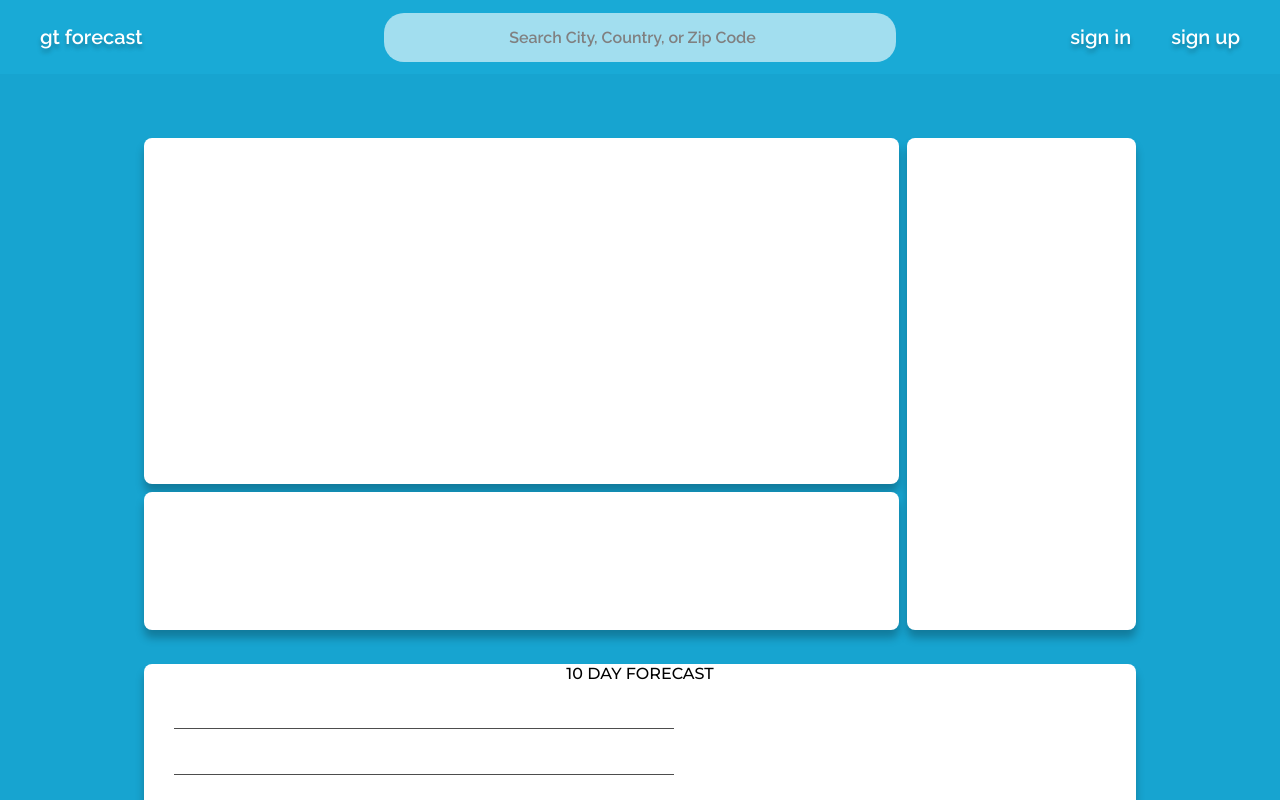
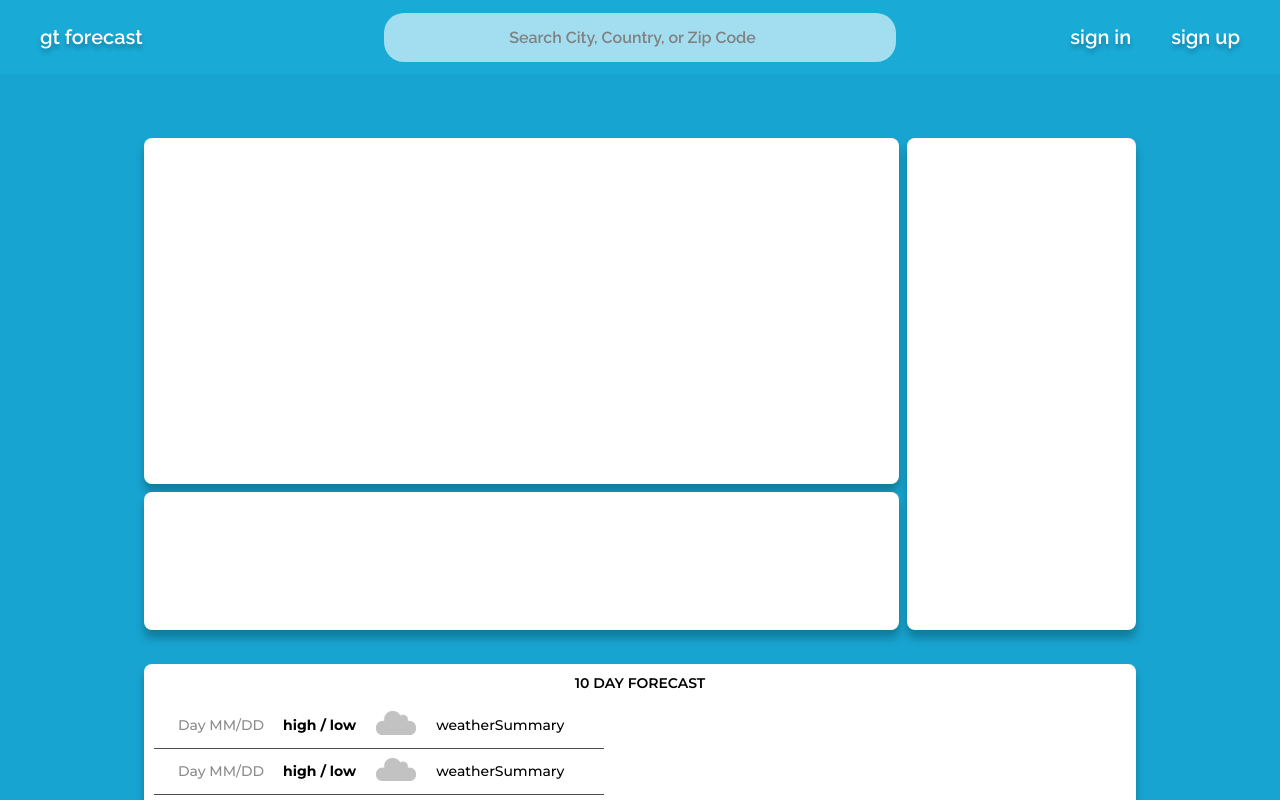
Before and after one commit to GTWeatherForcast/weather-client, a React (Create React App) app: page /mainpage in a window 1280 px wide. Built offline with nearby package versions, Linux system fonts and the light colour scheme; the HTML template or start-up script is replaced by a standard one.

Commit message:
10 day stuff, added sun icon

```diff
--- a/src/components/main-page/HorizontalLine.js
+++ b/src/components/main-page/HorizontalLine.js
@@ -3,9 +3,9 @@ import React from "react";
 const HorizontalLine = () => {
   const lineStyle = {
     display: "flex",
-    width: "500px", // Width of the horizontal line
-    height: "1px", // Adjust the height as needed
-    backgroundColor: "#4D4D4D", // Color of the line
+    width: "450px",
+    height: "0.3px",
+    backgroundColor: "#4D4D4D",
   };
 
   return <div style={lineStyle}></div>;
--- a/src/components/main-page/MainPage.js
+++ b/src/components/main-page/MainPage.js
@@ -1,10 +1,21 @@
-import React from "react";
+import React, { useState } from "react";
 import styles from "./main.module.css";
-import sunny1 from "./images/sunny1.png";
+import cloud from "./images/cloud.png";
+import snow from "./images/snow.png";
+import rain from "./images/rain.png";
+import sun from "./images/sun.png";
 import NavBar from "./navbar.js";
 import HorizontalLine from "./HorizontalLine.js";
 
 function MainPage() {
+  const [textColor, setTextColor] = useState(styles.originalColor);
+
+  const dateOnClick = () => {
+    // change color
+    setTextColor(styles.clickedColor);
+    // update right side info
+  };
+
   return (
     <div className={`${styles.mainBody}`}>
       <div className={styles.mainNavDiv}>
@@ -25,26 +36,107 @@ function MainPage() {
         <div
           className={`${styles.tenDayForecast} ${styles.card} ${styles.textStyle}`}
         >
-          10 DAY FORECAST
+          <div className={styles.title}>10 DAY FORECAST</div>
+          {/* <div className={styles.cdIconContainer}>
+            <img className={styles.currentDateIcon} src={cloud} alt="cloud" />
+          </div> */}
           <div className={styles.lineContainer}>
-            <div className={styles.margin}></div>
+            <div className={styles.tContainer} onClick={dateOnClick}>
+              <div className={styles.margin} style={{ color: textColor }}>
+                Day MM/DD
+              </div>
+              <div className={styles.sum} style={{ color: textColor }}>
+                high / low
+              </div>
+              <div>
+                <img className={styles.icon} src={cloud} alt="cloud" />
+              </div>
+              <div className={styles.sum2} style={{ color: textColor }}>
+                weatherSummary
+              </div>
+            </div>
             <HorizontalLine />
-            <div className={styles.margin}></div>
+
+            <div className={styles.tContainer} onClick={dateOnClick}>
+              <div className={styles.margin}>Day MM/DD</div>
+              <div className={styles.sum}> high / low</div>
+              <div>
+                <img className={styles.icon} src={cloud} alt="cloud" />
+              </div>
+              <div className={styles.sum2}>weatherSummary</div>
+            </div>
             <HorizontalLine />
-            <div className={styles.margin}></div>
+            <div className={styles.tContainer}>
+              <div className={styles.margin}>Day MM/DD</div>
+              <div className={styles.sum}> high / low</div>
+              <div>
+                <img className={styles.icon} src={cloud} alt="cloud" />
+              </div>
+              <div className={styles.sum2}>weatherSummary</div>
+            </div>
             <HorizontalLine />
-            <div className={styles.margin}></div>
+            <div className={styles.tContainer}>
+              <div className={styles.margin}>Day MM/DD</div>
+              <div className={styles.sum}> high / low</div>
+              <div>
+                <img className={styles.icon} src={cloud} alt="cloud" />
+              </div>
+              <div className={styles.sum2}>weatherSummary</div>
+            </div>
             <HorizontalLine />
-            <div className={styles.margin}></div>
+            <div className={styles.tContainer}>
+              <div className={styles.margin}>Day MM/DD</div>
+              <div className={styles.sum}> high / low</div>
+              <div>
+                <img className={styles.icon} src={cloud} alt="cloud" />
+              </div>
+              <div className={styles.sum2}>weatherSummary</div>
+            </div>
             <HorizontalLine />
-            <div className={styles.margin}></div>
+            <div className={styles.tContainer}>
+              <div className={styles.margin}>Day MM/DD</div>
+              <div className={styles.sum}> high / low</div>
+              <div>
+                <img className={styles.icon} src={cloud} alt="cloud" />
+              </div>
+              <div className={styles.sum2}>weatherSummary</div>
+            </div>
             <HorizontalLine />
-            <div className={styles.margin}></div>
+            <div className={styles.tContainer}>
+              <div className={styles.margin}>Day MM/DD</div>
+              <div className={styles.sum}> high / low</div>
+              <div>
+                <img className={styles.icon} src={cloud} alt="cloud" />
+              </div>
+              <div className={styles.sum2}>weatherSummary</div>
+            </div>
             <HorizontalLine />
-            <div className={styles.margin}></div>
+            <div className={styles.tContainer}>
+              <div className={styles.margin}>Day MM/DD</div>
+              <div className={styles.sum}> high / low</div>
+              <div>
+                <img className={styles.icon} src={cloud} alt="cloud" />
+              </div>
+              <div className={styles.sum2}>weatherSummary</div>
+            </div>
             <HorizontalLine />
-            <div className={styles.margin}></div>
+            <div className={styles.tContainer}>
+              <div className={styles.margin}>Day MM/DD</div>
+              <div className={styles.sum}> high / low</div>
+              <div>
+                <img className={styles.icon} src={cloud} alt="cloud" />
+              </div>
+              <div className={styles.sum2}>weatherSummary</div>
+            </div>
             <HorizontalLine />
+            <div className={styles.tContainer}>
+              <div className={styles.margin}>Day MM/DD</div>
+              <div className={styles.sum}> high / low</div>
+              <div>
+                <img className={styles.icon} src={cloud} alt="cloud" />
+              </div>
+              <div className={styles.sum2}>weatherSummary</div>
+            </div>
           </div>
         </div>
       </div>
--- a/src/components/main-page/main.module.css
+++ b/src/components/main-page/main.module.css
@@ -184,9 +184,69 @@
 }
 
 .lineContainer {
-    margin-left: 30px;
+    margin-left: 10px;
+}
+
+.inlineBlock {
+    display: inline-flex;
+}
+
+.sum {
+    font-weight: bold;
+    text-align: left;
+    margin-left: 5px;
+    white-space: nowrap;
+}
+
+.sum2 {
+    margin-left: 20px;
+    white-space: nowrap;
 }
 
 .margin {
-    margin: 45px;
+    color: #8B8B8B;
+    text-align: left;
+    margin: 14px;
+    white-space: nowrap;
 }
+
+.black {
+    color: black;
+}
+
+.originalColor {
+    color: #8B8B8B;
+}
+
+.icon {
+    margin-left: 20px;
+    width: 40px;
+    align-self: flex-start;
+    white-space: nowrap;
+}
+
+.tContainer {
+    /* color: #8B8B8B; */
+    font-size: 14px;
+    margin-left: 10px;
+    display: flex;
+    align-items: center;
+}
+
+.title {
+    font-size: 14px;
+    font-weight: 600;
+    padding: 10px;
+}
+
+.currentDateIcon {
+    width: 100px;
+}
+
+.cdIconContainer {
+    position: relative;
+}
+
+.clickedColor {
+    color: black;
+}
```
Also changed, not shown: src/components/main-page/images/sun.png (added).
